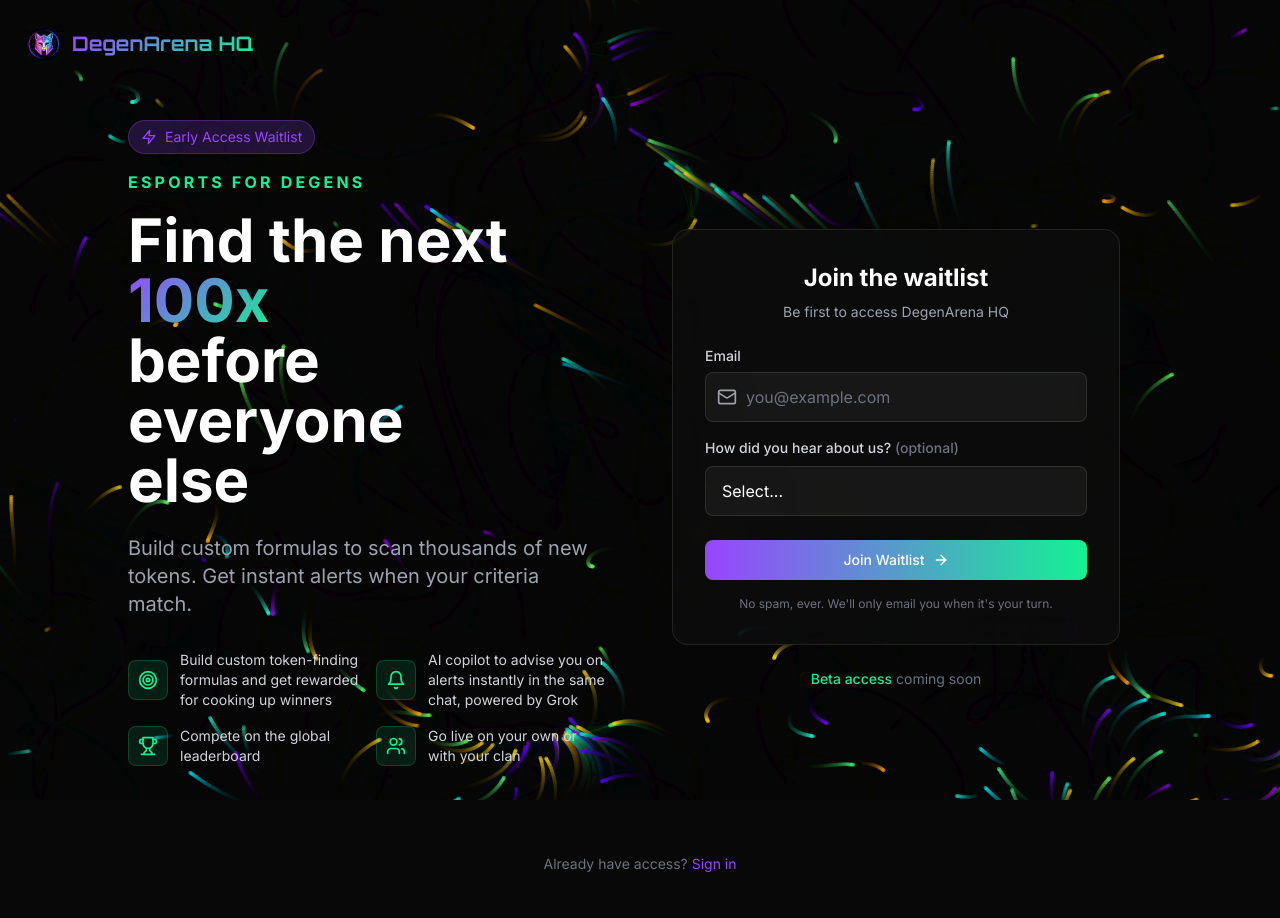
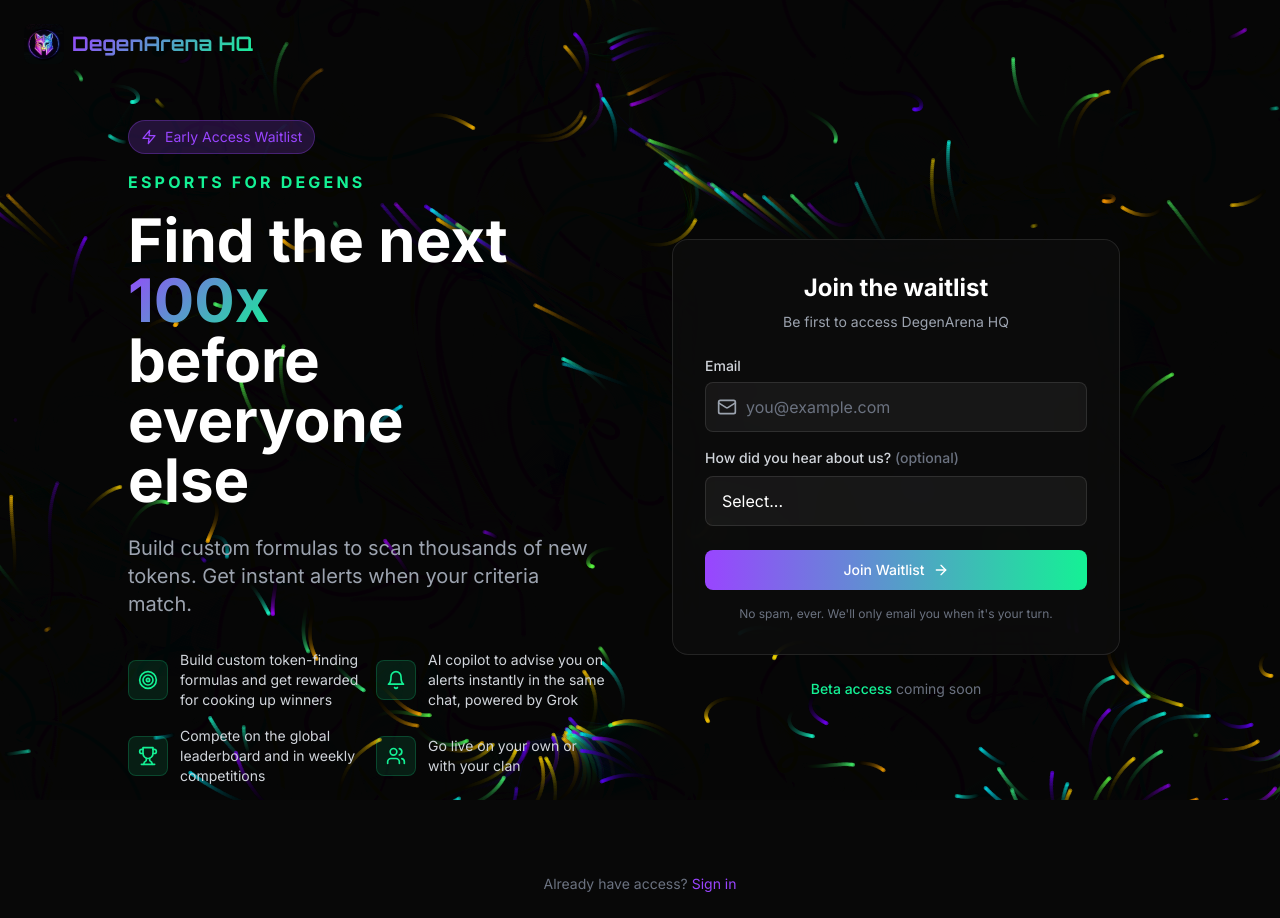
Before and after one commit to volynsal/degenarena, a Next.js app: page /waitlist in a window 1280 px wide. Built offline with nearby package versions, Linux system fonts and the light colour scheme; no server answers.

Commit message:
Cleaning up the waitlist page

```diff
--- a/src/app/waitlist/page.tsx
+++ b/src/app/waitlist/page.tsx
@@ -10,7 +10,7 @@ import { Mail, ArrowRight, Zap, Check, Trophy, Target, Bell, Users } from 'lucid
 const features = [
   { icon: Target, text: 'Build custom token-finding formulas and get rewarded for cooking up winners' },
   { icon: Bell, text: 'AI copilot to advise you on alerts instantly in the same chat, powered by Grok' },
-  { icon: Trophy, text: 'Compete on the global leaderboard' },
+  { icon: Trophy, text: 'Compete on the global leaderboard and in weekly competitions' },
   { icon: Users, text: 'Go live on your own or with your clan' },
 ]
 
```
